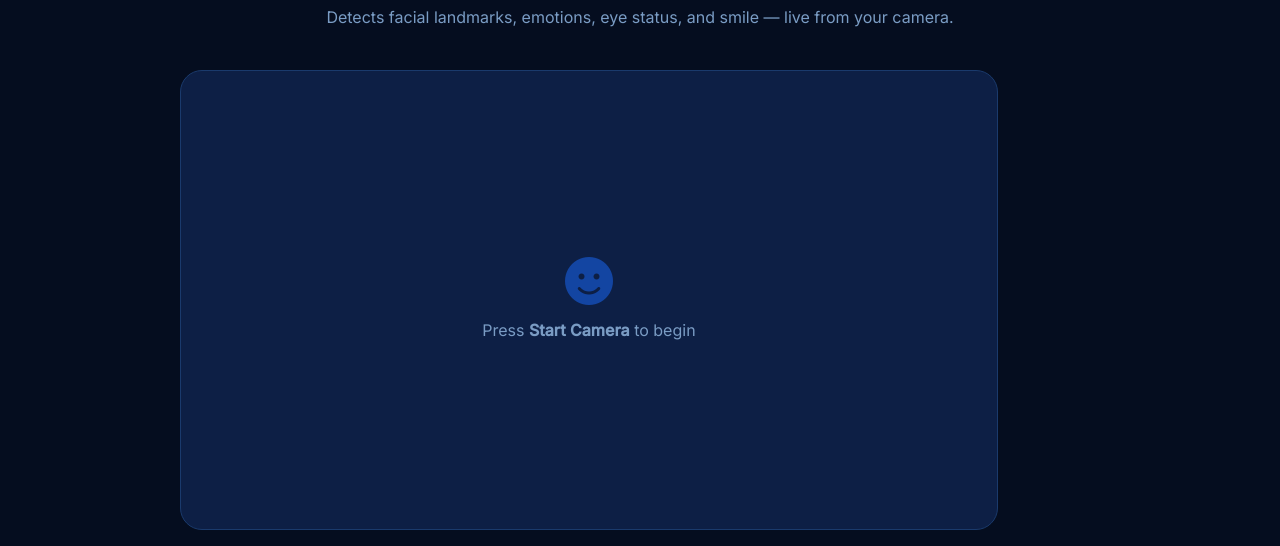
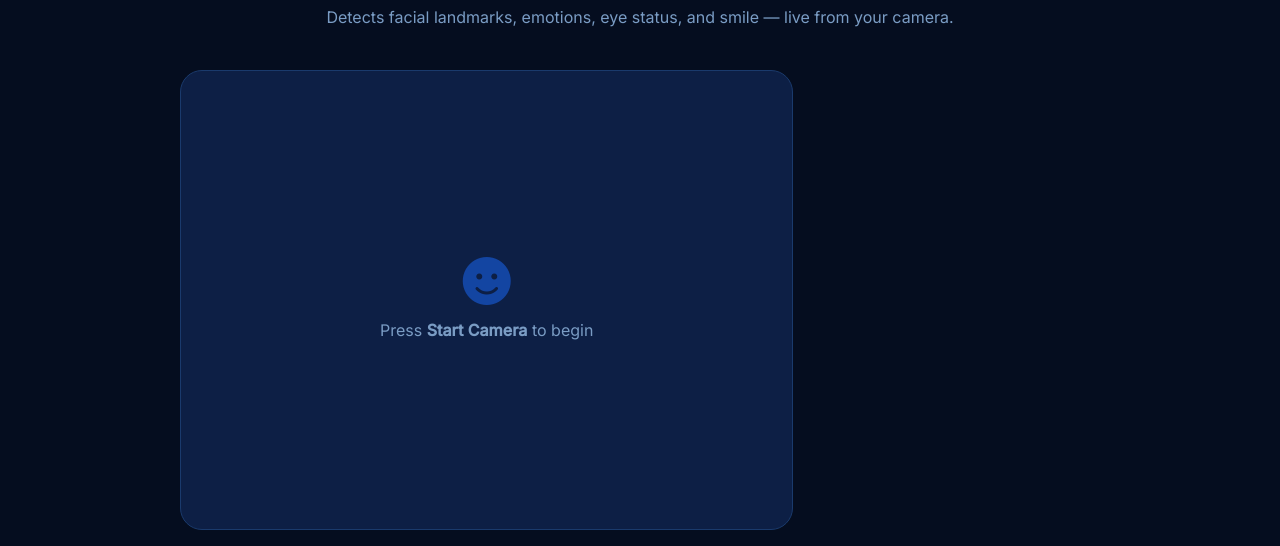
Before and after one commit to snehasajeevan2706-cell/commin, a plain HTML site: page face.html in a window 1280 px wide. Shown: the part 209-755 px from the top of the page. Drawn offline with Linux system fonts and the light colour scheme; files that its build step writes are made by us from their sources; files whose address does not match are found by name.

Commit message:
Update main.css

```diff
--- a/main.css
+++ b/main.css
@@ -371,11 +371,11 @@ ul { list-style: none; }
 .camera-wrap {
   background: var(--bg-panel); border: 1px solid var(--border);
   border-radius: var(--radius-lg); overflow: hidden;
-  aspect-ratio: 16/9; position: relative;
+  aspect-ratio: 4/3; position: relative;
 }
 .camera-wrap canvas, .camera-wrap video {
   width: 100%; height: 100%; object-fit: cover; display: block;
-  transform:none;
+
 }
 .cam-overlay {
   position: absolute; inset: 0; pointer-events: none;
```
